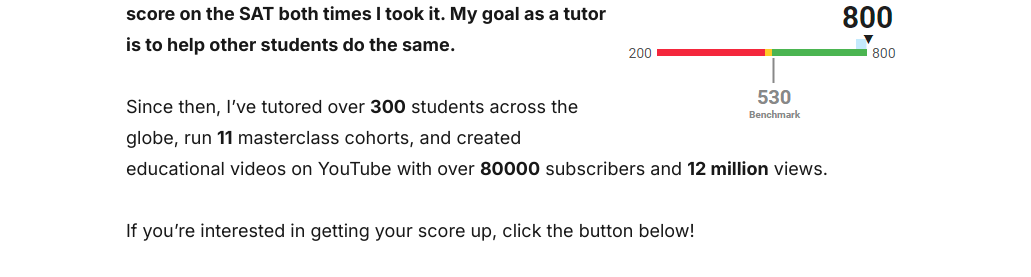
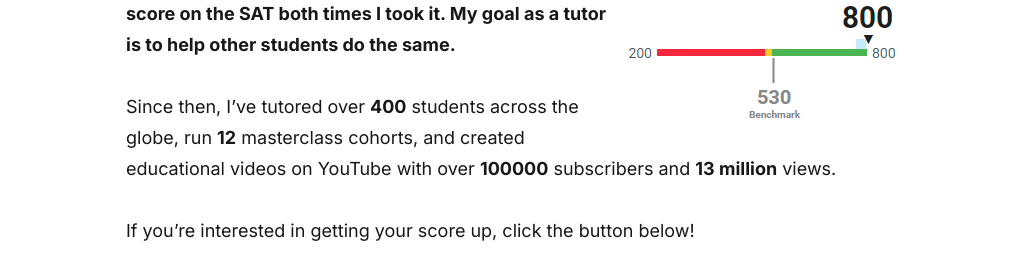
Before and after one commit to qExobyte/qExobyte.github.io, a Jekyll site: the page built from _pages/about.md, in a window 1280 px wide. Shown: the part 507-784 px from the top of the page, without its empty margins (124-1155 px from the left). Built offline with Jekyll 4.4.1, drawn with Linux system fonts in a browser that asks for light colours; nearby versions of some CDN libraries; some web fonts are replaced.

Commit message:
small changes

```diff
--- a/_data/settings.yml
+++ b/_data/settings.yml
@@ -10,10 +10,10 @@
   late: false
   hours: 750
   years: 4
-  subs: 80000
-  views: 12 # in millions
-  students: 300
-  masterclasses: 11
+  subs: 100000
+  views: 13 # in millions
+  students: 400
+  masterclasses: 12
   spots: 0
   class-time: "5:00 - 6:30 pm ET"
 
--- a/_includes/masterclass/async.html
+++ b/_includes/masterclass/async.html
@@ -2,7 +2,7 @@
         <div style="max-width: 600px; text-align: center; margin: auto;">
             <h3 style="margin-bottom: 1rem; font-weight: normal;">The live cohort for this SAT has already begun. </h3>
             <br>
-            <h3>However, you can join the class <b>asynchronously</b>, watching the August cohort's recordings and studying the materials at your own pace.</h3>
+            <h3>However, you can join the class <b>asynchronously</b>, watching the October cohort's recordings and studying the materials at your own pace.</h3>
         </div>
 </div>
 
--- a/_includes/masterclass/cohorts.html
+++ b/_includes/masterclass/cohorts.html
@@ -26,7 +26,7 @@
         <div class="carousel-slide active" data-slide-index="1">
             <div style="text-align: center; margin-top: 3rem;">
                 <div style="max-width: 600px; text-align: center; margin: auto;">
-                    <h3 style="margin-bottom: 1rem; font-weight: normal;">The November SAT cohort starts <b>this Saturday.</b></h3>
+                    <h3 style="margin-bottom: 1rem; font-weight: normal;">The November SAT cohort just began.</h3>
                 </div>
             </div>
             {% include masterclass/interest.html %}
--- a/_includes/masterclass/faq/async-faq.html
+++ b/_includes/masterclass/faq/async-faq.html
@@ -11,7 +11,7 @@
         <br><br>
         You can get a physical copy for $35 or a digital copy for $29.75 using the code ERIC15 at checkout.
         <br><br>
-        And yes, <b>every single student who joins the Masterclass should buy the book!</b>
+        Alternatively, you can study using just <b><a href="https://oneprep.fly.dev/question-set/sat-suite-question-bank/">CollegeBoard's Question Bank</a></b>. It includes 1700 practice problems. I recommend filtering for just hard problems and excluding bluebook, which reduces the list to 273 problems.
     </div>
 </details>
 <details>
@@ -20,6 +20,8 @@
         Short questions and logistical questions? Yes, of course!
         <br><br>
         Longer questions about content? Book a 1-on-1 session and we'll be able to go much deeper about the material than in an email conversation.
+        <br><br>
+        I also encourage you to seek help from other students in our Discord server!
     </div>
 </details>
 <details>
--- a/_includes/masterclass/faq/live-faq.html
+++ b/_includes/masterclass/faq/live-faq.html
@@ -59,6 +59,6 @@
     <div>
         Within 7 days from the first session, you're able to refund 3/4 of the class's price. So, if the class is $1000, I'll refund $750.
         <br><br>
-        If you get a refund, you'll lose access to any of the class's recordings or resources. So far, however, I have not had a single student out of 50+ students request a refund. Hope to keep it that way!
+        If you get a refund, you'll lose access to any of the class's recordings or resources. So far, however, I have not had a single one of the 80+ masterclass students request a refund. Hope to keep it that way!
     </div>
 </details>
```
